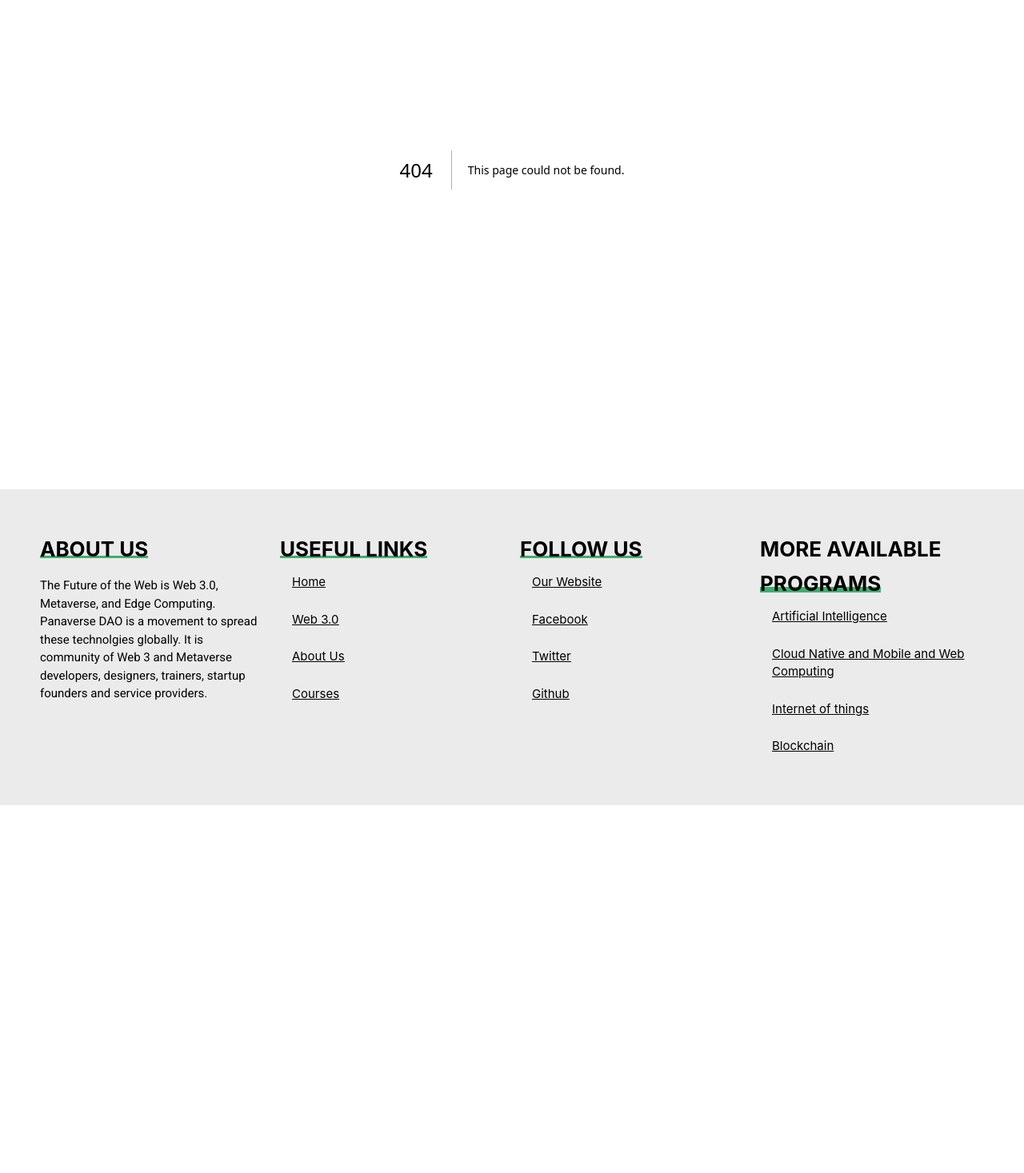
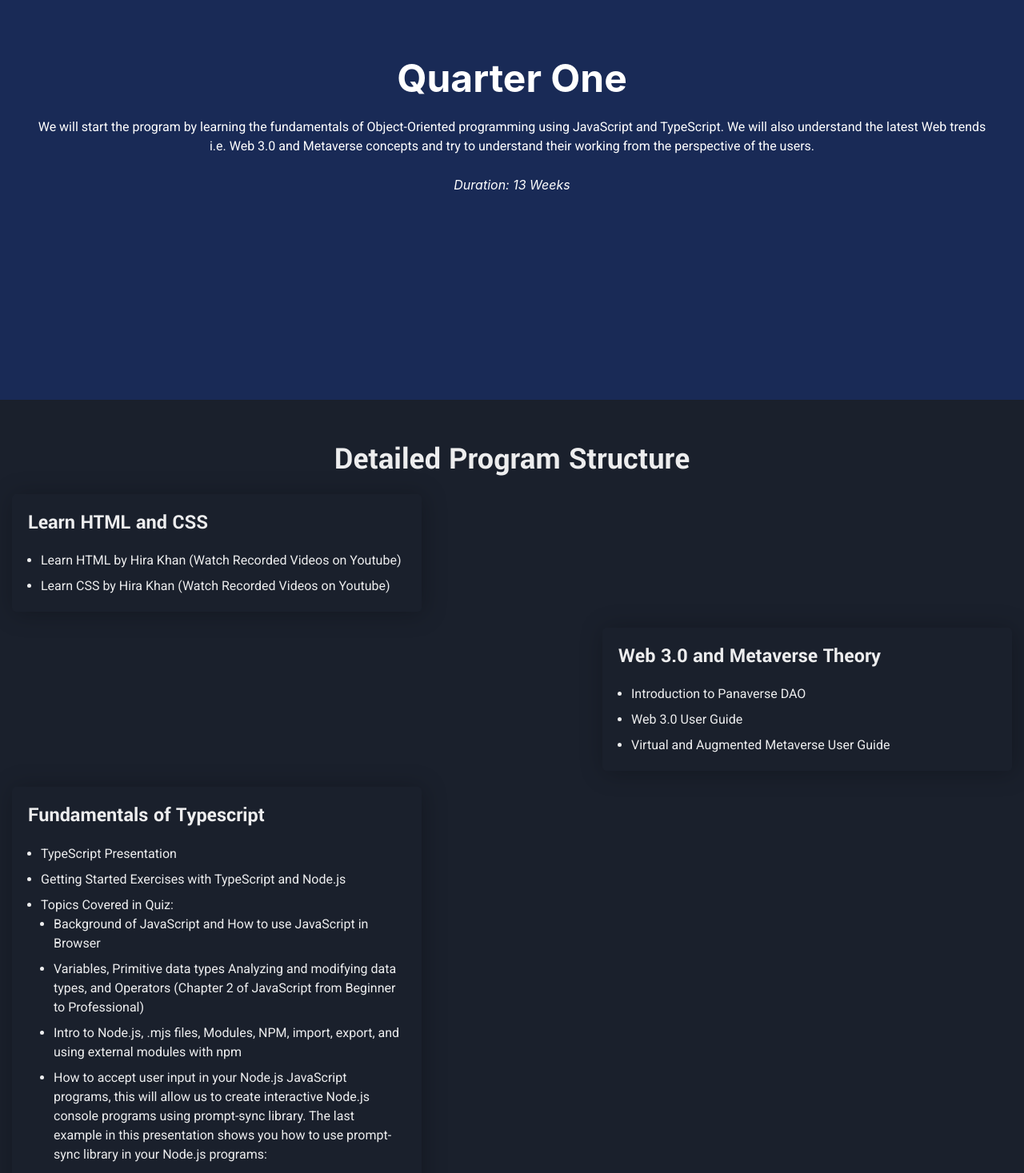
Before and after one commit to jawwad-ali/panaverse, a Next.js app: page /q1 in a window 1280 px wide. Before the commit this address had no page. Shown: the part 280-1747 px from the top of the page at 80% size. Before the commit the page ends 1287 px from the top, so only its background shows below. Built offline with nearby package versions, Linux system fonts and the light colour scheme.

Commit message:
quarter one page complete

```diff
--- a/app/components/Navbar.tsx
+++ b/app/components/Navbar.tsx
@@ -14,13 +14,11 @@ import Image from "next/image";
 import Logo from "../../assets/panaverse-logo.webp";
 import LogoForDark from "../../assets/dark_theme_logo.jpg";
 
-import { HamburgerIcon, CloseIcon } from "@chakra-ui/icons";
+import { HamburgerIcon, CloseIcon,MoonIcon, SunIcon } from "@chakra-ui/icons";
 
 import { useState } from "react";
 
 import { Manrope } from "@next/font/google";
-
-import { MoonIcon, SunIcon } from "@chakra-ui/icons";
 
 const manrope = Manrope({
   weight: ["400"],
@@ -34,7 +32,6 @@ const Navbar = () => {
 
   return (
     <Flex maxW={"100%"} justifyContent={"space-between"} alignItems={"center"}>
-
       {/* Logo */}
       <Flex px={{ base: "2", md: "6", lg: "8" }} py={"4"} flex="0.6">
         {colorMode === "light" ? (
--- a/app/layout.tsx
+++ b/app/layout.tsx
@@ -1,8 +1,6 @@
 "use client";
 import ChakraWrapper from "./components/Chakra";
 import Navbar from "./components/Navbar";
-
-// import "./globals.css";
 
 import theme from "@/theme";
 import { ColorModeScript } from "@chakra-ui/react";
@@ -27,7 +25,6 @@ export default function RootLayout({
           <Footer />
           {/* <Main />*/}
           {/* <NextScript />  */}
-
         </ChakraWrapper>
       </body>
     </html>
--- /dev/null
+++ b/app/q1/page.tsx
@@ -0,0 +1,305 @@
+"use client";
+import {
+  Box,
+  Heading,
+  Text,
+  ListItem,
+  UnorderedList,
+  Link,
+  useColorMode,
+} from "@chakra-ui/react";
+import React from "react";
+
+import { Yantramanav, Roboto } from "@next/font/google";
+
+const yantramanav = Yantramanav({
+  weight: ["700"],
+  subsets: ["latin"],
+});
+
+const roboto = Roboto({
+  weight: ["400"],
+  subsets: ["latin"],
+});
+
+const Quarterone = () => {
+  const { colorMode, toggleColorMode } = useColorMode();
+
+  return (
+    <Box>
+      {/* // Hero Section */}
+      <Box
+        height="86vh"
+        backgroundColor="#192a56"
+        color="white"
+        display="flex"
+        justifyContent="center"
+        alignItems="center"
+        flexDirection="column"
+        textAlign="center"
+      >
+        <Heading
+          fontSize={{ base: "40px", lg: "48px" }}
+          className={yantramanav.className}
+        >
+          <Text>Quarter One</Text>
+        </Heading>
+        <Box px="9">
+          <Text className={roboto.className} pt="5">
+            We will start the program by learning the fundamentals of
+            Object-Oriented programming using JavaScript and TypeScript. We will
+            also understand the latest Web trends i.e. Web 3.0 and Metaverse
+            concepts and try to understand their working from the perspective of
+            the users.
+            <br /> <br />
+          </Text>
+          <Text fontStyle="italic">Duration: 13 Weeks</Text>
+        </Box>
+      </Box>
+
+      {/* Detailed Program Structure */}
+      <Heading as="h2">
+        <Text
+          fontSize={{ base: "36px", lg: "40px" }}
+          mt="50px"
+          className={yantramanav.className}
+          textAlign="center"
+        >
+          Detailed Program Structure
+        </Text>
+      </Heading>
+
+      {/* Details */}
+      <Box
+        maxW="1250px"
+        mt="5"
+        mb="10"
+        mx={{ base: 5, lg: "auto" }}
+        position="relative"
+      >
+        {/* One  */}
+        <Box
+          p="5"
+          w={{ base: "100%", lg: "40vw" }}
+          borderRadius="5px"
+          backgroundColor={`${colorMode === "dark" ? "#1a202c" : "white"}`}
+          style={{ boxShadow: "2px 2px 30px 0 rgb(0 0 0 / 26%)" }}
+        >
+          <Heading>
+            <Text
+              fontSize={{ base: "22px", lg: "26px" }}
+              className={yantramanav.className}
+            >
+              Learn HTML and CSS
+            </Text>
+          </Heading>
+
+          <UnorderedList mt="5" className={roboto.className} spacing="2">
+            <ListItem>
+              <Link
+                href="
+                https://www.youtube.com/playlist?list=PLKvqnz8z1zWQ3BALy86tIXICkG874wAc6
+                "
+              >
+                Learn HTML by Hira Khan (Watch Recorded Videos on Youtube){" "}
+                <br />
+              </Link>
+            </ListItem>
+            <ListItem>
+              <Link
+                href="
+                https://www.youtube.com/playlist?list=PLKvqnz8z1zWQSWIen_zUSEBmtqzPLuRob
+                "
+              >
+                Learn CSS by Hira Khan (Watch Recorded Videos on Youtube) <br />
+              </Link>
+            </ListItem>
+          </UnorderedList>
+        </Box>
+
+        {/* Two  */}
+        <Box
+          p="5"
+          mt="5"
+          ml="auto"
+          w={{ base: "100%", lg: "40vw" }}
+          borderRadius="5px"
+          backgroundColor={`${colorMode === "dark" ? "#1a202c" : "white"}`}
+          style={{ boxShadow: "2px 2px 30px 0 rgb(0 0 0 / 26%)" }}
+        >
+          <Heading>
+            <Text
+              fontSize={{ base: "22px", lg: "26px" }}
+              className={yantramanav.className}
+            >
+              Web 3.0 and Metaverse Theory
+            </Text>
+          </Heading>
+
+          <UnorderedList mt="5" className={roboto.className} spacing="2">
+            <ListItem>
+              <Link
+                href="
+                https://docs.google.com/presentation/d/12C1s4UBTlR9nZNEkRE6aAuGeRA3s92jx-8nJKo9jdH4/edit?usp=sharing
+                "
+              >
+                Introduction to Panaverse DAO
+                <br />
+              </Link>
+            </ListItem>
+            <ListItem>
+              <Link
+                href="
+                https://docs.google.com/presentation/d/1FSbr9aJwO0-fmZHqWy_eHO2N_jwJLmQCy4cG8rd4ctw/edit?usp=sharing
+                "
+              >
+                Web 3.0 User Guide
+              </Link>
+            </ListItem>
+
+            <ListItem>
+              <Link
+                href="
+                https://docs.google.com/presentation/d/1ADk87hQ0Etr2PfmN9XH7TQ0CHl6XSP_7JWNUbzPdDNc/edit?usp=sharing"
+              >
+                Virtual and Augmented Metaverse User Guide
+              </Link>
+            </ListItem>
+          </UnorderedList>
+        </Box>
+
+        {/* Three  */}
+        <Box
+          p="5"
+          mt="5"
+          w={{ base: "100%", lg: "40vw" }}
+          borderRadius="5px"
+          backgroundColor={`${colorMode === "dark" ? "#1a202c" : "white"}`}
+          style={{ boxShadow: "2px 2px 30px 0 rgb(0 0 0 / 26%)" }}
+        >
+          <Heading>
+            <Text
+              fontSize={{ base: "22px", lg: "26px" }}
+              className={yantramanav.className}
+            >
+              Fundamentals of Typescript
+            </Text>
+          </Heading>
+
+          <UnorderedList mt="5" spacing="2" className={roboto.className}>
+            <ListItem>
+              <Link href="https://docs.google.com/presentation/d/1-7Kb3laJjJ68mOTF9v0fHImk5vTol0CeE43Sg8hoUXQ/edit?usp=sharing">
+                TypeScript Presentation
+                <br />
+              </Link>
+            </ListItem>
+
+            <ListItem>
+              <Link href="https://github.com/panaverse/typescript-node-projects/blob/main/getting-started-exercises.md">
+                Getting Started Exercises with TypeScript and Node.js
+              </Link>
+            </ListItem>
+
+            <ListItem>
+              Topics Covered in Quiz:
+              <UnorderedList spacing="2">
+                <ListItem>
+                  Background of JavaScript and How to use JavaScript in Browser
+                </ListItem>
+                <ListItem>
+                  Variables, Primitive data types Analyzing and modifying data
+                  types, and Operators (Chapter 2 of JavaScript from Beginner to
+                  Professional)
+                </ListItem>
+                <ListItem>
+                  Intro to Node.js, .mjs files, Modules, NPM, import, export,
+                  and using external modules with npm
+                </ListItem>
+                <ListItem>
+                  How to accept user input in your Node.js JavaScript programs,
+                  this will allow us to create interactive Node.js console
+                  programs using prompt-sync library. The last example in this
+                  presentation shows you how to use prompt-sync library in your
+                  Node.js programs:
+                </ListItem>
+
+                <ListItem>
+                  Using Concurrency, Callbacks, Promises, async / await, and
+                  Event loop (chapter 13 of JavaScript from Beginner to
+                  Professional)
+                </ListItem>
+              </UnorderedList>
+            </ListItem>
+          </UnorderedList>
+        </Box>
+
+        {/* Four  */}
+        <Box
+          ml="auto"
+          p="5"
+          mt="5"
+          w={{ base: "100%", lg: "40vw" }}
+          borderRadius="5px"
+          backgroundColor={`${colorMode === "dark" ? "#1a202c" : "white"}`}
+          style={{ boxShadow: "2px 2px 30px 0 rgb(0 0 0 / 26%)" }}
+        >
+          <Heading>
+            <Text
+              fontSize={{ base: "22px", lg: "26px" }}
+              className={yantramanav.className}
+            >
+              Object-Oriented Programming with TypeScript
+            </Text>
+          </Heading>
+
+          <UnorderedList mt="5" spacing="2" className={roboto.className}>
+            <ListItem>
+              <Link href="https://www.amazon.com/Learning-TypeScript-Development-Type-Safe-JavaScript/dp/1098110331/ref=sr_1">
+                Chapters 1-11 of Learning TypeScript: Enhance Your Web
+                Development Skills Using Type-Safe JavaScript
+                <br />
+              </Link>
+            </ListItem>
+
+            <ListItem>
+              <Link href="https://github.com/panaverse/learn-typescript">
+                Learning Repository
+              </Link>
+            </ListItem>
+          </UnorderedList>
+        </Box>
+
+        {/* Five  */}
+        <Box
+          p="5"
+          mt="5"
+          w={{ base: "100%", lg: "40vw" }}
+          borderRadius="5px"
+          backgroundColor={`${colorMode === "dark" ? "#1a202c" : "white"}`}
+          style={{ boxShadow: "2px 2px 30px 0 rgb(0 0 0 / 26%)" }}
+        >
+          <Heading>
+            <Text
+              fontSize={{ base: "22px", lg: "26px" }}
+              className={yantramanav.className}
+            >
+              TypeScript for React
+            </Text>
+          </Heading>
+
+          <UnorderedList mt="5" spacing="2" className={roboto.className}>
+            <ListItem>
+              <Link href="https://profy.dev/article/react-typescript ">
+                Minimal TypeScript Crash Course For React With Interactive Code
+                Exercises
+                <br />
+              </Link>
+            </ListItem>
+          </UnorderedList>
+        </Box>
+      </Box>
+    </Box>
+  );
+};
+
+export default Quarterone;
```
Also changed, not shown: app/components/CardSection.tsx (+10 -4 lines), app/components/Offer.tsx (+10 -1 lines).
